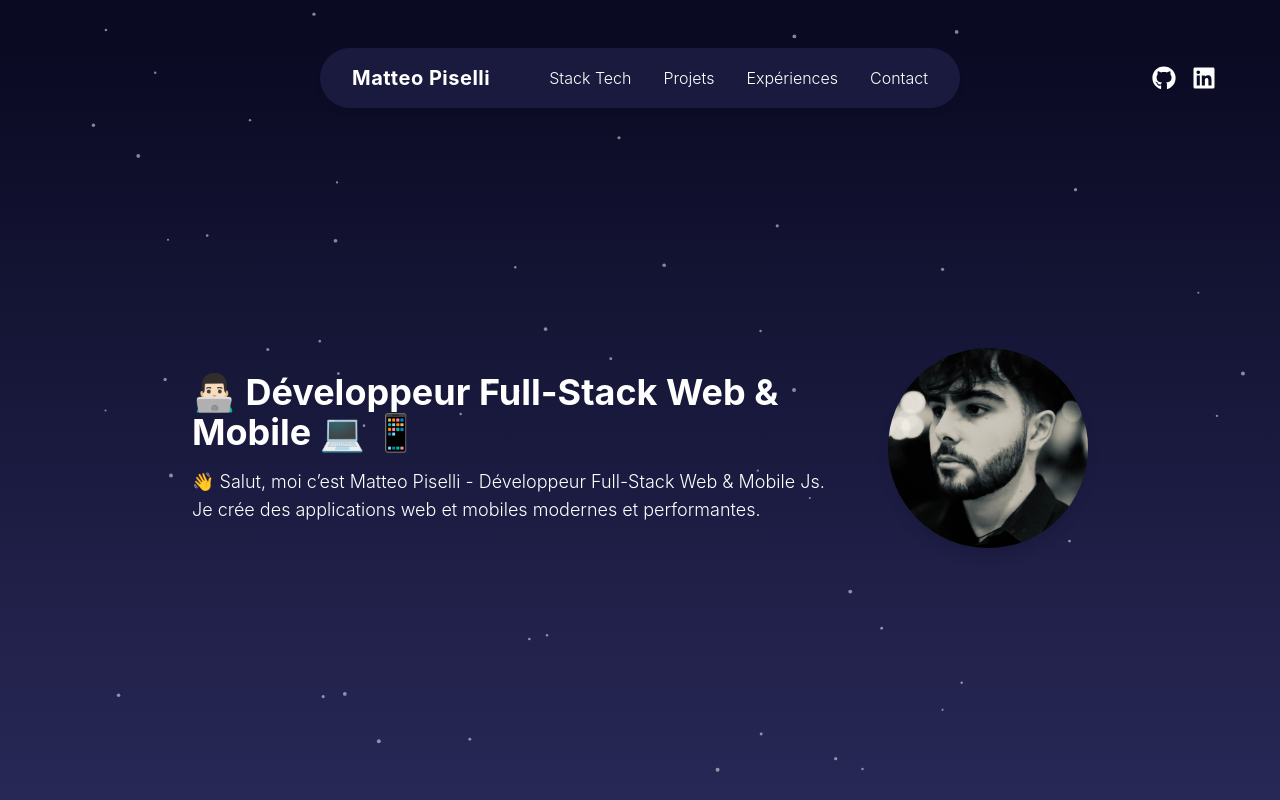
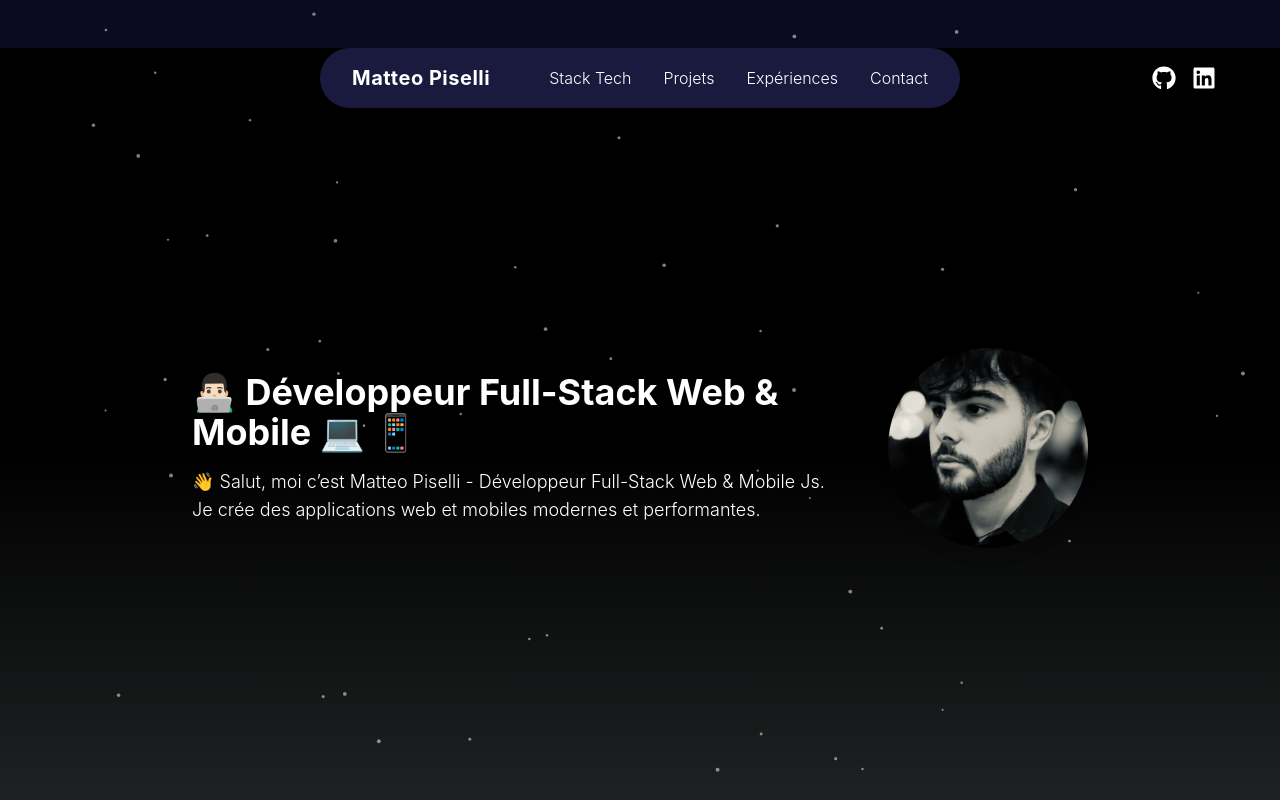
Before and after one commit to MatteoPiselli/portfolio, a Next.js app: page / in a window 1280 px wide. Shown: the top 800 px of the page. Built offline with nearby package versions, Linux system fonts and the light colour scheme.

Commit message:
ajout des composants ScrollToTop et Footer dans la page d'accueil, mise à jour des couleurs de fond

```diff
--- a/components/Home.jsx
+++ b/components/Home.jsx
@@ -9,6 +9,8 @@ import Skills from "./Skills";
 import Projects from "./Projects";
 import Experiences from "./Experiences";
 import Contact from "./Contact";
+import ScrollToTop from "./ScrollToTop";
+import Footer from "./Footer";
 // Icons
 import { FaGithub, FaLinkedin } from "react-icons/fa";
 
@@ -24,7 +26,7 @@ export default function Home() {
       </Head>
 
       {/* ------------Background----------- */}
-      <div className="relative w-full min-h-screen bg-gradient-to-b from-[#0a0a23] via-[#1a1a3f] to-[#2a2a5a]">
+      <div className="relative w-full min-h-screen bg-gradient-to-b from-[#000] via-[#000] to-[#232526]">
         {/* --------- Navigation ---------- */}
         <div className="flex justify-center items-center mt-12">
           <NavBar />
@@ -73,6 +75,12 @@ export default function Home() {
       <Projects />
       <Experiences />
       <Contact />
+      <ScrollToTop />
+
+      {/* Footer */}
+      <Footer />
+
+      {/* Particles background */}
       <ParticlesBackground />
     </>
   );
```
